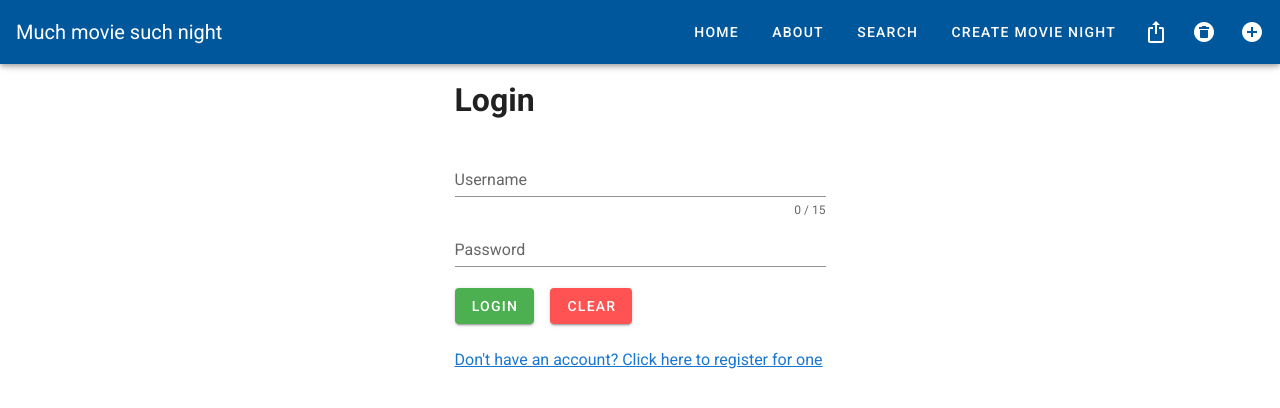
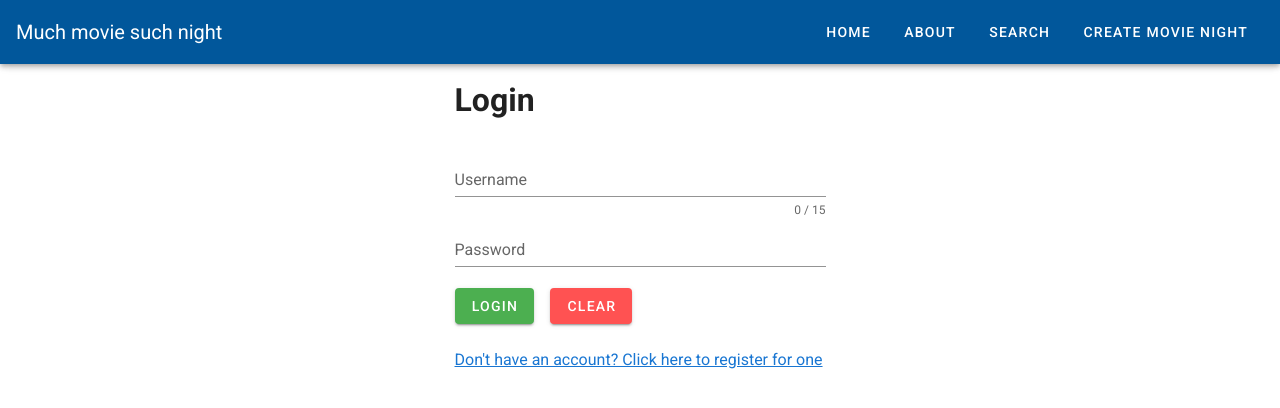
Before and after one commit to doedmannen/bug-free-octo-computing-movie-api, a Vue app in the folder frontend-dev/: page /login in a window 1280 px wide. Shown: the top 408 px of the page. Built offline with nearby package versions, Linux system fonts and the light colour scheme.

Commit message:
removed icon on top nav bar

```diff
--- a/frontend-dev/src/components/TopNavBar.vue
+++ b/frontend-dev/src/components/TopNavBar.vue
@@ -11,18 +11,6 @@
         <v-btn to="/search" text>Search</v-btn>
         <v-btn to="/createEvent" text>Create movie night</v-btn>
       </v-toolbar-items>
-
-      <template v-if="$vuetify.breakpoint.smAndUp">
-        <v-btn icon>
-          <v-icon>mdi-export-variant</v-icon>
-        </v-btn>
-        <v-btn icon>
-          <v-icon>mdi-delete-circle</v-icon>
-        </v-btn>
-        <v-btn icon>
-          <v-icon>mdi-plus-circle</v-icon>
-        </v-btn>
-      </template>
     </v-toolbar>
   </div>
 </template>
```
